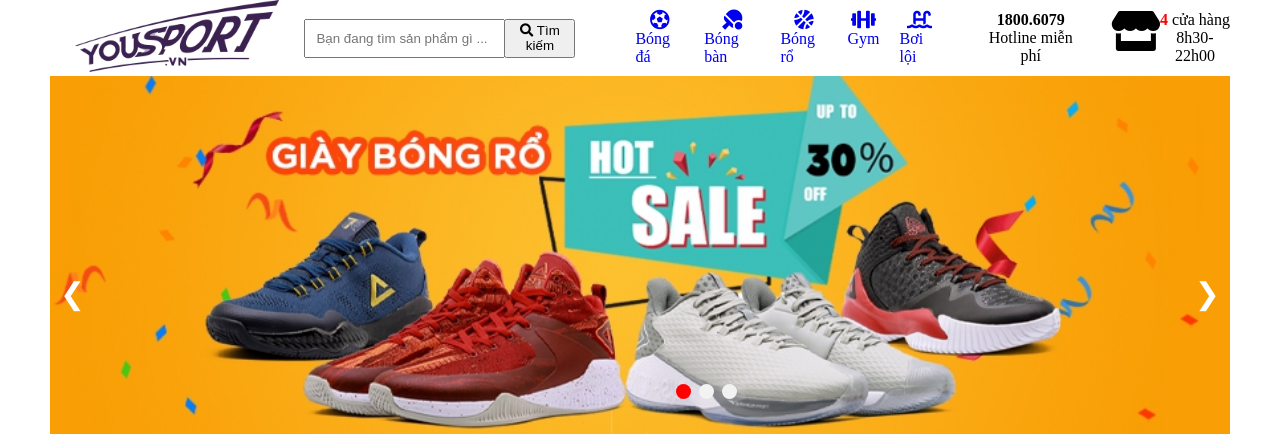
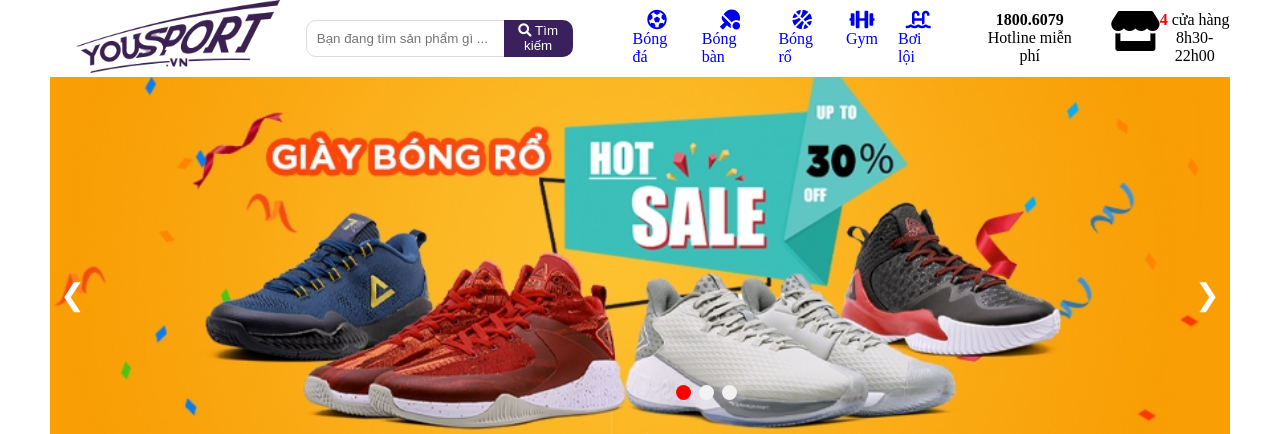
Before and after one commit to TriLuong/youSport, a PHP site: page / in a window 1280 px wide. Shown: the top 434 px of the page. Run offline with PHP 8.4, Linux system fonts and the light colour scheme; some libraries are stand-ins or nearby versions.

Commit message:
style for search at navigator.
Signed-off-by: Tri Luong <lxt0094@gmail.com>

```diff
--- a/css/nav.css
+++ b/css/nav.css
@@ -15,10 +15,17 @@
 
 nav .search input {
   padding: 10px;
+  border-radius: 10px 0 0 10px;
+  border: 1px solid gainsboro;
 }
 
 nav .search button {
   margin-left: -1px;
+  border-radius: 0 10px 10px 0;
+  box-shadow: none;
+  background-color: #3a215d;
+  color: white;
+  border: 0;
 }
 
 nav ul {
```
